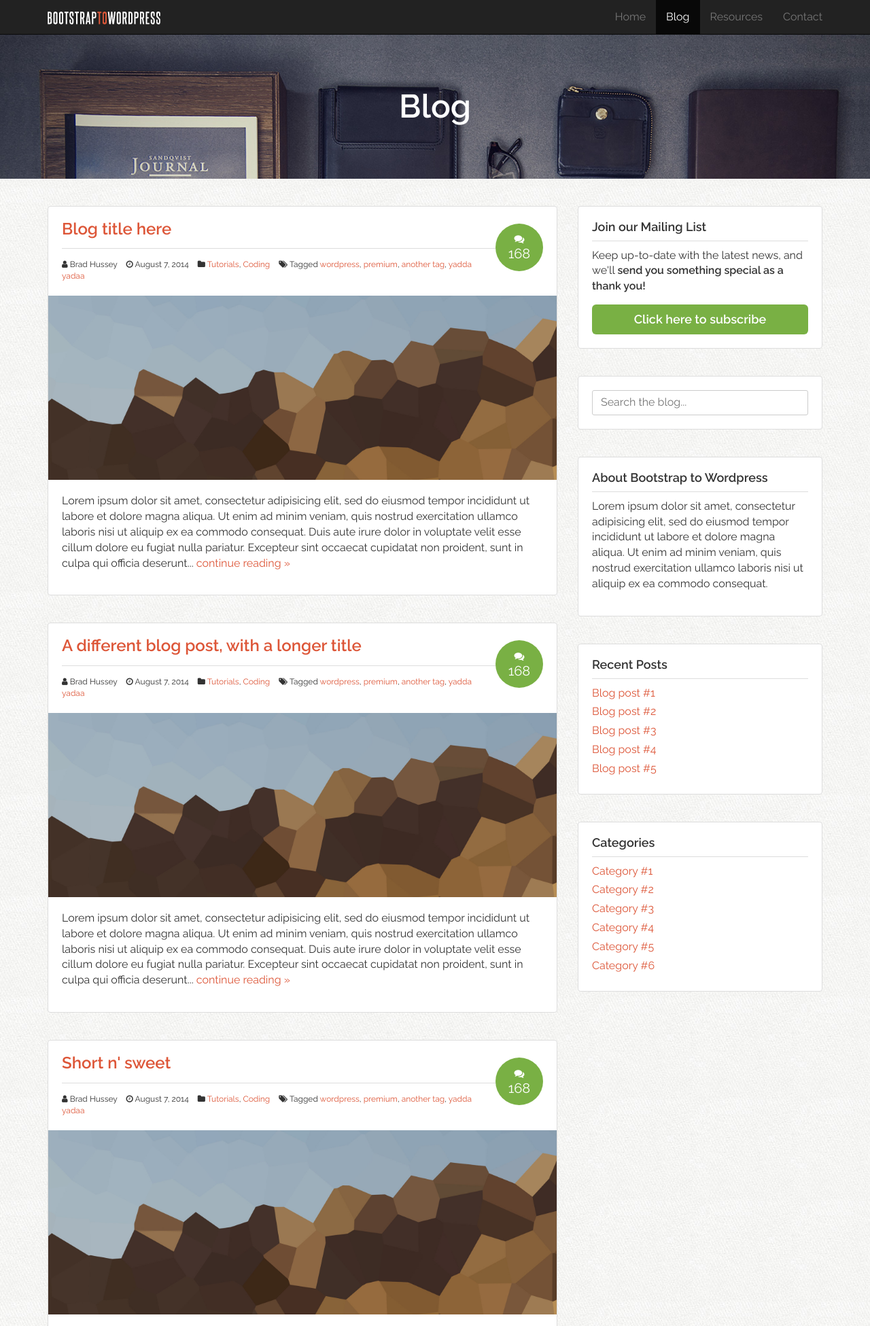
After one commit to discovermaxweb/B2W, a PHP site: page /blog.html in a window 1280 px wide. The commit adds this page. Shown: the top 1951 px of the page at 68% size. Run offline with PHP 8.4, Linux system fonts and the light colour scheme; some libraries are stand-ins or nearby versions.

Commit message:
Completed the Bootstrap template for the Blog Overview
Previously completed the Home Page
Next: Blog Posts

```diff
--- a/assets/css/custom.css
+++ b/assets/css/custom.css
@@ -226,6 +226,33 @@ section h3 {
 	margin: 30px 0 10px;
 }
 
+#primary {
+	padding-top: 40px;
+	padding-bottom: 40px;
+}
+
+.feature-image {
+	display: table;
+	width: 100%;
+}
+
+.feature-image-default {
+	background: url('../img/stuff-feature.jpg') no-repeat;
+	background-size: cover;
+}
+
+.feature-image-default-alt {
+	background: url('../img/hipster-stuff.jpg') no-repeat;
+	background-size: cover;
+}
+
+.feature-image h1 {
+	display: table-cell;
+	vertical-align: middle;
+	text-align: center;
+	color: white;
+}
+
 #optin {
 	background: #3e4249;
 	padding: 20px 0;
@@ -357,6 +384,111 @@ footer li.signup-link a:hover {
 	font-weight: bold;
 }
 
+/* ==== BLOG ==== */
+
+.post, .widget {
+	position: relative;
+	border: solid 1px #ddd;
+	background: white;
+	margin: 0 0 40px;
+	-webkit-border-radius: 4px;
+	-moz-border-radius: 4px;
+	border-radius: 4px;
+}
+
+.post header,
+.post .post-excerpt {
+	padding: 20px;
+}
+
+.post header h1, .post header h3 {
+	margin: 0 0 15px;
+	padding: 0 0 15px;
+	border-bottom: solid 1px #ddd;
+}
+
+.post header h1 {
+	font-size: 24px;
+}
+
+.post-image {
+	height: auto;
+}
+
+.post-details {
+	font-size: 12px;
+	width: 90%;
+}
+
+.post-details i.fa {
+	padding-left: 10px;
+}
+
+.post-details i.fa:first-child {
+	padding: 0;
+}
+
+.widget {
+	padding: 20px;
+}
+
+.widget h4 {
+	margin: 0 0 10px;
+	padding: 0 0 10px;
+	border-bottom: solid 1px #ddd;
+}
+
+.widget ul {
+	list-style: none;
+	margin: 0;
+	padding: 0;
+}
+
+.widget ul li {
+	margin: 0 0 5px;
+}
+
+.widget ul li:hover {
+	position: relative;
+	left: 1px;
+}
+
+/* === COMMENTS === */
+
+.post-comments-badge {
+	height: 70px;
+	width: 70px;
+	position: absolute;
+	top: 25px;
+	right: 20px;
+	border: none;
+	-webkit-border-radius: 100px; /*%*/
+	-moz-border-radius: 100px;
+	border-radius: 100px;
+	background: #79b044;
+	text-align: center;
+	display: table;
+}
+
+.post-comments-badge a {
+	display: table-cell;
+	vertical-align: middle;
+	color: white;
+	font-size: 20px;
+	line-height: 20px;
+}
+
+.post-comments-badge i.fa {
+	display: block;
+	font-size: 15px;
+	padding: 0;
+	margin-bottom: 4px;
+}
+
+.post-comments-badge:hover {
+	background-color: #8bc653;
+}
+
 /* === CUSTOM ICON SPRITES === */
 
 /*NB - a strange glitch: this code does not work from the external style sheet*/
@@ -373,6 +505,32 @@ footer li.signup-link a:hover {
 .ci.ci-community	{ background-position: -120px 0; }
 .ci.ci-instructor	{ background-position: -160px 0; }
 .ci.ci-device		{ background-position: -200px 0; }
+
+/* ==== FORMS ==== */
+
+label {
+	display: block;
+	font-weight: bold;
+}
+
+input[type="text"],
+input[type="email"],
+input[type="url"],
+input[type="password"],
+input[type="search"],
+textarea {
+	color: #666;
+	border: 1px solid #ccc;
+	-webkit-border-radius: 3px;
+	-moz-radius: 3px;
+	border-radius: 3px;
+	display: block;
+	-moz-box-sizing: border-box;
+	-webkit-box-sizing: border-box;
+	box-sizing: border-box;
+	width: 100%;
+	padding: 6px 12px;
+}
 
 /* ==== MEDIA QUERIES ==== */
 
--- /dev/null
+++ b/blog.html
@@ -0,0 +1,300 @@
+<!DOCTYPE html>
+
+<html lang="en">
+<head>
+	<meta http-equiv="Content-Type" content="text/html; charset=UTF-8">
+	<meta charset="utf-8">
+
+	<meta name="viewport" content="width=device-width, initial-scale=1">
+	<meta name="description" content="">
+	<meta name="author" content="">
+	<link rel="icon" href="assets/img/favicon.ico">
+
+	<title>Bootstrap to WordPress</title>
+
+	<!-- Bootstrap core CSS - NB: using file from completed project since it does not display correctly with the newest version of Bootstrap -->
+	<link href="assets/css/old/bootstrap.min.css" rel="stylesheet">
+
+	<!-- Font Awesome Icons - NB: downloaded files did not work, using CDN instead -->
+	<link href="https://maxcdn.bootstrapcdn.com/font-awesome/4.5.0/css/font-awesome.min.css" rel="stylesheet">
+
+    	<!-- Custom CSS -->
+	<link href="assets/css/custom.css" rel="stylesheet">
+
+	<!-- Google Fonts -->
+	<link href="https://fonts.googleapis.com/css?family=Raleway:400,600&display=swap" rel="stylesheet">
+
+	<!-- HTML5 shiv and Respond.js IE8 support of HTML5 elements and media queries -->
+	<!--[if lt IE 9]>
+	<script src="https://oss.maxcdn.com/html5shiv/3.7.2/html5shiv.min.js"></script>
+	<script src="https://oss.maxcdn.com/respond/1.4.2/respond.min.js"></script>
+	<![endif]-->
+
+</head>
+<body class="blog">
+
+    <!-- HEADER
+	================================================== -->
+	<header class="site-header" role="banner">
+
+        <!-- NAVBAR
+        ================================================== -->
+        <div class="navbar-wrapper">
+
+            <div class="navbar navbar-inverse navbar-fixed-top" role="navigation">
+                <div class="container">
+                    <div class="navbar-header">
+                        <button type="button" class="navbar-toggle" data-toggle="collapse" data-target=".navbar-collapse">
+                            <span class="sr-only">Toggle navigation</span>
+                            <span class="icon-bar"></span>
+                            <span class="icon-bar"></span>
+                            <span class="icon-bar"></span>
+                        </button>
+                        <a class="navbar-brand" href="/"><img src="assets/img/logo.png" alt="Bootstrap to Wordpress"></a>
+                    </div><!-- navbar-header -->
+                    <div class="navbar-collapse collapse">
+                        <ul class="nav navbar-nav navbar-right">
+                            <li><a href="/">Home</a></li>
+                            <li class="active"><a href="blog.html">Blog</a></li>
+                            <li><a href="resources.html">Resources</a></li>
+                            <li><a href="contact.html">Contact</a></li>
+                        </ul>
+                    </div><!-- navbar-collapse -->
+                </div><!-- container -->
+            </div><!-- navbar -->
+
+        </div><!-- navbar-header -->
+    </header>
+
+    <!-- FEATURE IMAGE
+    ================================================== -->
+    <section class="feature-image feature-image-default-alt" data-type="background" data-speed="2">
+		<h1 class="page-title">Blog</h1>
+    </section>
+
+    <!-- BLOG CONTENT
+	================================================== -->
+    <div class="container">
+	    <div class="row" id="primary">
+
+		    <main id="content" class="col-sm-8" role="main">
+
+		    	<article class="post">
+		    		<header>
+		    			<h3><a href="post.html">Blog title here</a></h3>
+		    			<div class="post-details">
+			    			<i class="fa fa-user"></i> Brad Hussey
+							<i class="fa fa-clock-o"></i> <time>August 7, 2014</time>
+							<i class="fa fa-folder"></i> <a href="">Tutorials</a>, <a href="">Coding</a>
+							<i class="fa fa-tags"></i> Tagged <a href="">wordpress</a>, <a href="">premium</a>, <a href="">another tag</a>, <a href="">yadda yadaa</a>
+
+							<div class="post-comments-badge">
+								<a href=""><i class="fa fa-comments"></i> 168</a>
+							</div><!-- post-comments-badge -->
+		    			</div><!-- post-details -->
+		    		</header>
+		    		<div class="post-image">
+		    			<img src="assets/img/hero-bg.jpg">
+		    		</div><!-- post-image -->
+		    		<div class="post-excerpt">
+		    			<p>Lorem ipsum dolor sit amet, consectetur adipisicing elit, sed do eiusmod tempor incididunt ut labore et dolore magna aliqua. Ut enim ad minim veniam, quis nostrud exercitation ullamco laboris nisi ut aliquip ex ea commodo consequat. Duis aute irure dolor in voluptate velit esse cillum dolore eu fugiat nulla pariatur. Excepteur sint occaecat cupidatat non proident, sunt in culpa qui officia deserunt... <a href="post.html">continue reading &raquo;</a></p>
+		    		</div><!-- post-excerpt -->
+		    	</article><!-- post -->
+
+		    	<article class="post">
+		    		<header>
+		    			<h3><a href="">A different blog post, with a longer title</a></h3>
+		    			<div class="post-details">
+			    			<i class="fa fa-user"></i> Brad Hussey
+							<i class="fa fa-clock-o"></i> <time>August 7, 2014</time>
+							<i class="fa fa-folder"></i> <a href="">Tutorials</a>, <a href="">Coding</a>
+							<i class="fa fa-tags"></i> Tagged <a href="">wordpress</a>, <a href="">premium</a>, <a href="">another tag</a>, <a href="">yadda yadaa</a>
+
+							<div class="post-comments-badge">
+								<a href=""><i class="fa fa-comments"></i> 168</a>
+							</div><!-- post-comments-badge -->
+		    			</div><!-- post-details -->
+		    		</header>
+		    		<div class="post-image">
+		    			<img src="assets/img/hero-bg.jpg">
+		    		</div><!-- post-image -->
+		    		<div class="post-excerpt">
+		    			<p>Lorem ipsum dolor sit amet, consectetur adipisicing elit, sed do eiusmod tempor incididunt ut labore et dolore magna aliqua. Ut enim ad minim veniam, quis nostrud exercitation ullamco laboris nisi ut aliquip ex ea commodo consequat. Duis aute irure dolor in voluptate velit esse cillum dolore eu fugiat nulla pariatur. Excepteur sint occaecat cupidatat non proident, sunt in culpa qui officia deserunt... <a href="post.html">continue reading &raquo;</a></p>
+		    		</div><!-- post-excerpt -->
+		    	</article><!-- post -->
+
+		    	<article class="post">
+		    		<header>
+		    			<h3><a href="">Short n' sweet</a></h3>
+		    			<div class="post-details">
+			    			<i class="fa fa-user"></i> Brad Hussey
+							<i class="fa fa-clock-o"></i> <time>August 7, 2014</time>
+							<i class="fa fa-folder"></i> <a href="">Tutorials</a>, <a href="">Coding</a>
+							<i class="fa fa-tags"></i> Tagged <a href="">wordpress</a>, <a href="">premium</a>, <a href="">another tag</a>, <a href="">yadda yadaa</a>
+
+							<div class="post-comments-badge">
+								<a href=""><i class="fa fa-comments"></i> 168</a>
+							</div><!-- post-comments-badge -->
+		    			</div><!-- post-details -->
+		    		</header>
+		    		<div class="post-image">
+		    			<img src="assets/img/hero-bg.jpg">
+		    		</div><!-- post-image -->
+		    		<div class="post-excerpt">
+		    			<p>Lorem ipsum dolor sit amet, consectetur adipisicing elit, sed do eiusmod tempor incididunt ut labore et dolore magna aliqua. Ut enim ad minim veniam, quis nostrud exercitation ullamco laboris nisi ut aliquip ex ea commodo consequat. Duis aute irure dolor in voluptate velit esse cillum dolore eu fugiat nulla pariatur. Excepteur sint occaecat cupidatat non proident, sunt in culpa qui officia deserunt... <a href="post.html">continue reading &raquo;</a></p>
+		    		</div><!-- post-excerpt -->
+		    	</article><!-- post -->
+
+		    </main><!-- content -->
+
+
+		    <!-- SIDEBAR
+			================================================== -->
+		    <aside class="col-sm-4">
+
+		    	<div class="widget">
+		    		<h4>Join our Mailing List</h4>
+		    		<p>Keep up-to-date with the latest news, and we'll <strong>send you something special as a thank you!</strong></p>
+		    		<button class="btn btn-success btn-lg btn-block" data-toggle="modal" data-target="#myModal">
+						Click here to subscribe
+					</button>
+		    	</div><!-- widget -->
+
+		    	<div class="widget">
+		    		<form role="form" class="search-form">
+		    			<label for="sidebar-search" class="sr-only">Search the blog</label>
+		    			<input type="text" placeholder="Search the blog..." id="sidebar-search">
+		    		</form>
+		    	</div><!-- widget -->
+
+		    	<div class="widget">
+		    		<h4>About Bootstrap to Wordpress</h4>
+		    		<p>Lorem ipsum dolor sit amet, consectetur adipisicing elit, sed do eiusmod tempor incididunt ut labore et dolore magna aliqua. Ut enim ad minim veniam, quis nostrud exercitation ullamco laboris nisi ut aliquip ex ea commodo consequat.</p>
+		    	</div><!-- widget -->
+
+		    	<div class="widget">
+		    		<h4>Recent Posts</h4>
+		    		<ul>
+		    			<li><a href="">Blog post #1</a></li>
+		    			<li><a href="">Blog post #2</a></li>
+		    			<li><a href="">Blog post #3</a></li>
+		    			<li><a href="">Blog post #4</a></li>
+		    			<li><a href="">Blog post #5</a></li>
+		    		</ul>
+		    	</div><!-- widget -->
+
+		    	<div class="widget">
+		    		<h4>Categories</h4>
+		    		<ul>
+		    			<li><a href="">Category #1</a></li>
+		    			<li><a href="">Category #2</a></li>
+		    			<li><a href="">Category #3</a></li>
+		    			<li><a href="">Category #4</a></li>
+		    			<li><a href="">Category #5</a></li>
+		    			<li><a href="">Category #6</a></li>
+		    		</ul>
+		    	</div><!-- widget -->
+
+		    </aside>
+
+	    </div><!-- primary -->
+    </div><!-- container -->
+
+
+    <!-- SIGN UP SECTION
+    ================================================== -->
+
+    <section id="signup" data-type="background" data-speed="4">
+        <div class="container">
+            <div class="row">
+                <div class="col-sm-6 col-sm-offset-3">
+                    <h2>Are you ready to take your coding skills to the <strong>next level</strong>?</h2>
+                    <p><a href="" class="btn btn-lg btn-block btn-success">Yes, sign me up!</a></p>
+                </div><!-- end col -->
+            </div><!-- row -->
+        </div><!-- container -->
+    </section><!-- signup -->
+
+    <!-- FOOTER
+    ================================================== -->
+
+    <footer>
+        <div class="container">
+            <div class="col-sm-3">
+                <p><a href="/"><img src="assets/img/logo.png" alt="Bootstrap to WordPress"></a></p>
+            </div><!-- end col -->
+            <div class="col-sm-6">
+                <nav>
+                    <ul class="list-unstyled list-inline">
+                        <li><a href="">Home</a></li>
+                        <li><a href="">Blog</a></li>
+                        <li><a href="">Resources</a></li>
+                        <li><a href="">Contact</a></li>
+                        <li class="signup-link"><a href="">Sign up now</a></li>
+                    </ul>
+                </nav>
+            </div><!-- end col -->
+            <div class="col-sm-3">
+                <p class="pull-right">&copy; 2014 Brad Hussey</p>
+            </div><!-- end col -->
+        </div><!-- container -->
+    </footer>
+
+    <!-- MODAL
+    ================================================== -->
+
+    <div class="modal fade" id="myModal">
+        <div class="modal-dialog">
+            <div class="modal-content">
+
+                <div class="modal-header">
+                    <button type="button" class="close" data-dismiss="modal"><span aria-hidden="true">&times;</span><span class="sr-only">Close</span></button>
+                    <h4 class="modal-title" id="myModalLabel"><i class="fa fa-envelope"></i> Subscribe to our Mailing List</h4><!-- ERROR: Not displaying -->
+                </div><!-- modal-header -->
+
+                <div class="modal-body">
+                    <p>Simply enter your name and email! As a thank you for joining us, we're going to give you one of our best-selling courses, <em>for free!</em></p>
+
+                    <form class="form-inline" role="form">
+                        <div class="form-group">
+                            <label class="sr-only" for="subscribe-name">Your first name</label>
+                            <input type="text" class="form-control" id="subscribe-name" placeholder="Your first name">
+                        </div><!-- form-group -->
+                        <div class="form-group">
+                            <label class="sr-only" for="subscribe-email">and your email</label>
+                            <input type="text" class="form-control" id="subscribe-email" placeholder="and your email">
+                        </div><!-- form-group -->
+                        <input type="submit" class="btn btn-danger" value="Subscribe!">
+                    </form>
+
+                    <hr>
+
+                    <p><small>By providing your email you consent to receiving occasional promotional emails &amp; newsletters. <br>No Spam. Just good stuff. We respect your privacy &amp; you may unsubscribe at any time.</small></p>
+                </div><!-- modal-body -->
+
+            </div><!-- modal-content -->
+        </div><!-- modal-dialog -->
+    </div><!-- modal -->
+
+    <!-- Bootstrap core JavaScript
+    ================================================== -->
+    <!-- Placed at the end of the document so the pages load faster -->
+    <script src="http://ajax.googleapis.com/ajax/libs/jquery/3.4.1/jquery.min.js"></script><!-- ERROR: Failed to load resource: net::ERR_FILE_NOT_FOUND -->
+    <script src="assets/js/jquery-3.4.1.min.js"></script>
+    <script src="assets/js/old/bootstrap.min.js"></script> <!-- NB: using file from completed project since it does not display correctly with the newest version of Bootstrap  -->
+
+    <script src="assets/js/main.js"></script>
+
+    <!-- NB - a strange glitch: this code does not work from the external style sheet
+    ================================================== -->
+    <style>
+        i.ci {
+            display: inline-block;
+            height: 40px;
+            width: 40px;
+            background: url('assets/img/icon-sprite.png') no-repeat;
+        }
+    </style>
+
+</body>
+</html>
```
Also changed, not shown: FAILED index.html (deleted, +0 -128 lines), index.html (indentation only), post.html (added), 1 other file.
